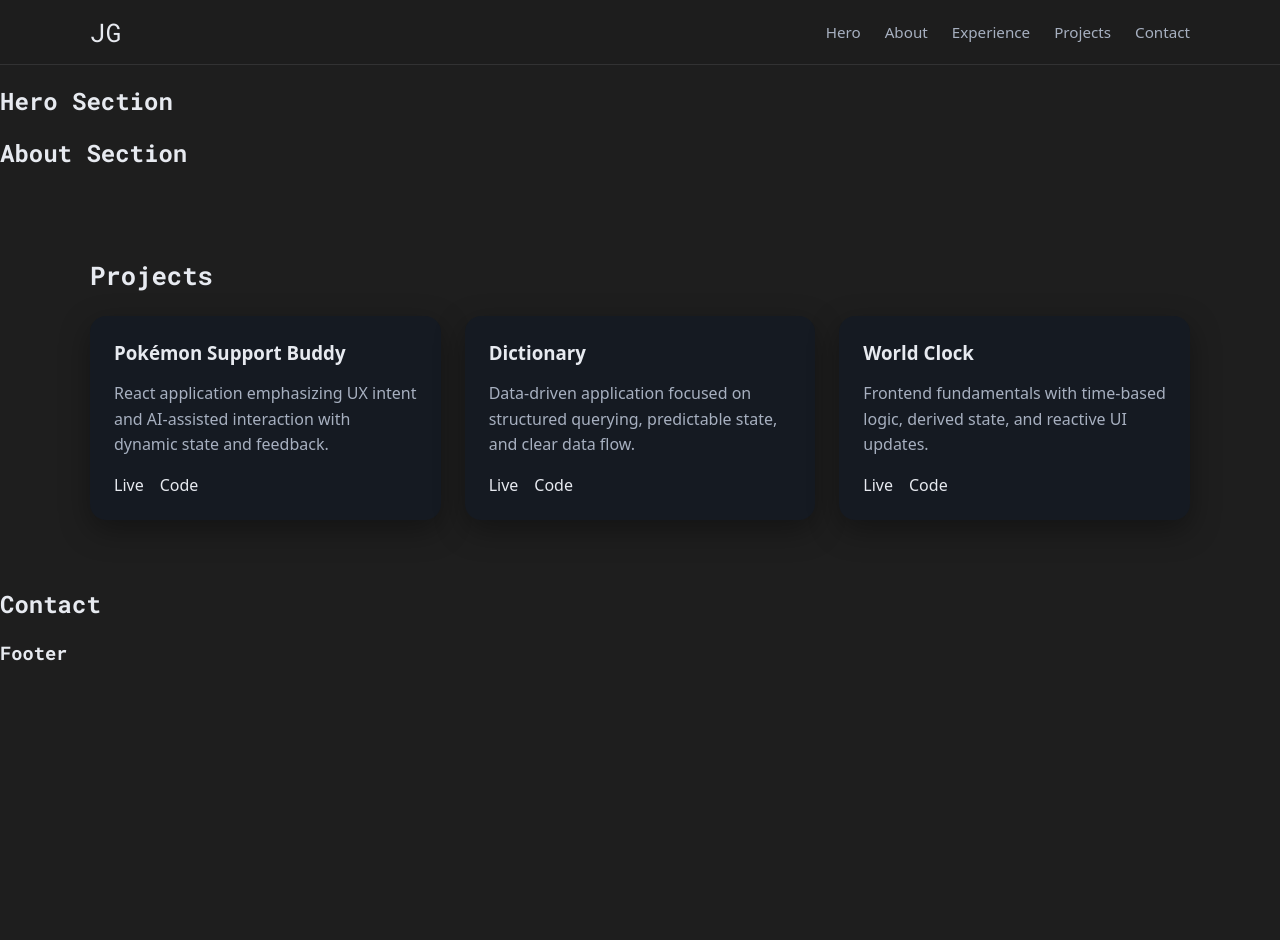
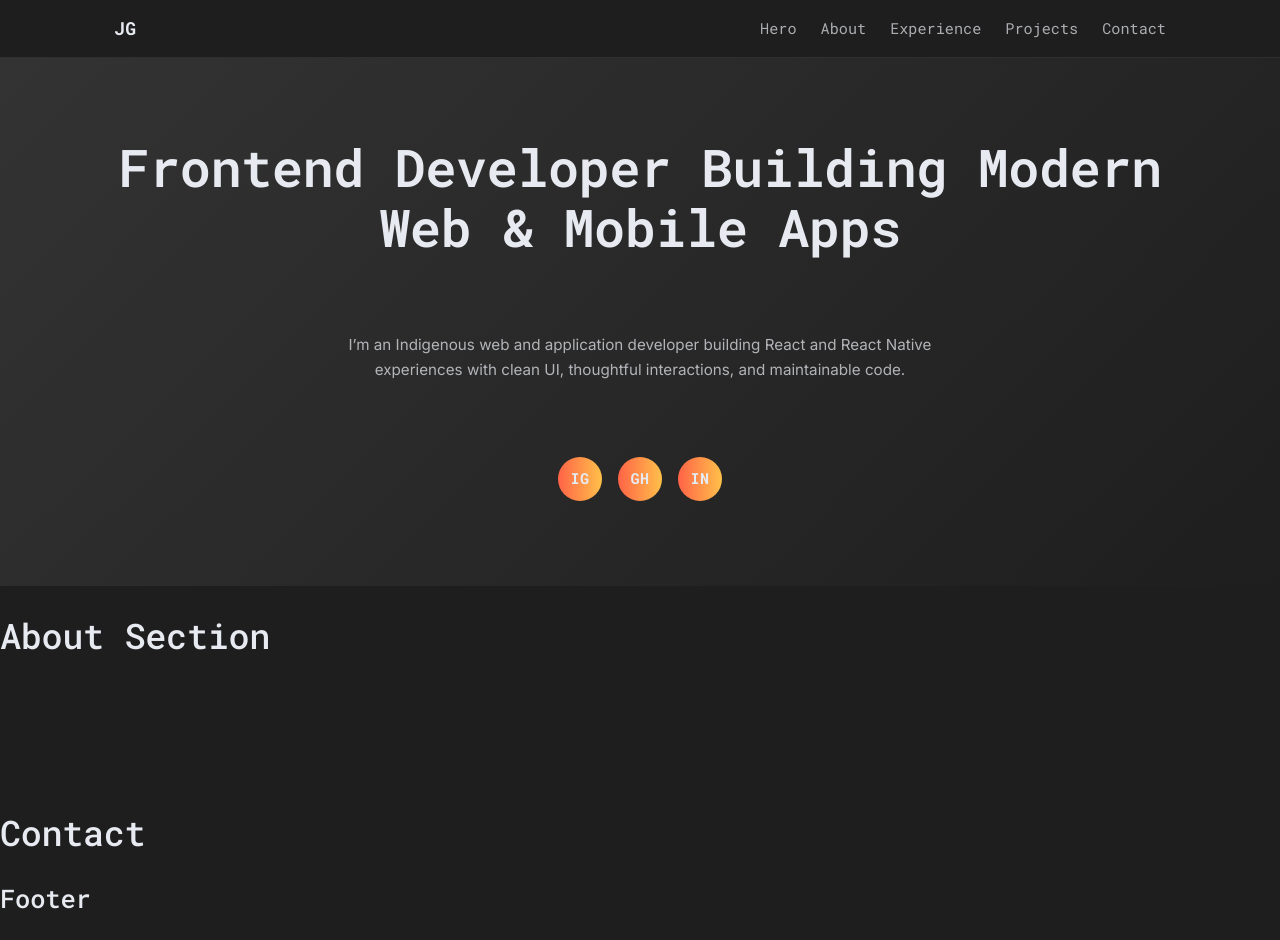
Before and after one commit to jordnlnn/dev-portfolio-26, a React (Vite) app: page / in a window 1280 px wide. Before the commit the page ends 800 px from the top, so only its background shows below. Built offline with nearby package versions, Linux system fonts and the light colour scheme.

Commit message:
Update readme

```diff
--- a/src/app/App.jsx
+++ b/src/app/App.jsx
@@ -9,11 +9,13 @@ export default function App() {
   return (
     <>
       <Navbar />
-      <Hero />
-      <About />
-      <Projects />
-      <Contact />
-      <Footer />
+      <main>
+        <Hero />
+        <About />
+        <Projects />
+        <Contact />
+        <Footer />
+      </main>
     </>
   );
 }
--- a/src/sections/Hero.jsx
+++ b/src/sections/Hero.jsx
@@ -1,7 +1,29 @@
 export default function Hero() {
   return (
-    <section id="hero">
-      <h1 style={{ fontFamily: "var(--font-mono)" }}>Hero Section</h1>
+    <section id="hero" className="hero">
+      <div className="container hero__inner">
+        <h1 className="hero__title">
+          Frontend Developer Building Modern Web & Mobile Apps
+        </h1>
+
+        <p className="hero__description">
+          I’m an Indigenous web and application developer building React and
+          React Native experiences with clean UI, thoughtful interactions, and
+          maintainable code.
+        </p>
+
+        <div className="hero__social" aria-label="Social links">
+          <a href="#" aria-label="Instagram">
+            IG
+          </a>
+          <a href="#" aria-label="GitHub">
+            GH
+          </a>
+          <a href="#" aria-label="LinkedIn">
+            IN
+          </a>
+        </div>
+      </div>
     </section>
   );
 }
--- a/src/sections/Projects.jsx
+++ b/src/sections/Projects.jsx
@@ -3,7 +3,7 @@ import { projects } from "../data/projects";
 export default function Projects() {
   return (
     <section style={{ padding: "var(--space-6) var(--space-4)" }} id="projects">
-      <div style={{ maxWidth: "var(--max)", margin: "0 auto" }}>
+      {/* <div style={{ maxWidth: "var(--max)", margin: "0 auto" }}>
         <h2
           style={{
             fontSize: "var(--fs-3)",
@@ -55,7 +55,7 @@ export default function Projects() {
             </article>
           ))}
         </div>
-      </div>
+      </div> */}
     </section>
   );
 }
--- a/src/styles/_globals.scss
+++ b/src/styles/_globals.scss
@@ -2,28 +2,85 @@ html {
   scroll-behavior: smooth;
 }
 
-section {
-  scroll-margin-top: 80px; /* accounts for sticky nav */
-}
-
 body {
   margin: 0;
+  min-height: 100vh;
+  background: var(--bg);
   font-family: var(--font-sans);
+  font-size: var(--fs-1);
+  line-height: 1.65;
   background: var(--bg);
   color: var(--text);
 }
 
+main {
+  padding-top: var(--nav-h, 58px);
+}
+
+// /* Make anchor jumps land nicely under the fixed navbar */
+// section {
+//   scroll-margin-top: calc(var(--nav-h) + 24px);
+// }
+
+/* Consistent content width */
 .container {
   max-width: var(--max);
   margin: 0 auto;
   padding: 0 var(--space-4);
 }
 
+/* Typography */
+h1,
+h2,
+h3 {
+  font-family: var(--font-mono);
+  font-weight: 500;
+  letter-spacing: -0.01em;
+  line-height: 1.2;
+}
+
+p {
+  margin: 0 0 var(--space-3);
+  color: var(--muted);
+}
+
+/* Size mapping */
+h1 {
+  font-size: var(--fs-5);
+}
+
+h2 {
+  font-size: var(--fs-4);
+}
+
+h3 {
+  font-size: var(--fs-3);
+}
+
+/* Body text */
+p,
+li {
+  font-family: var(--font-sans);
+  font-size: var(--fs-1);
+  color: var(--muted);
+}
+
+/* Small UI text */
+small,
+.meta {
+  font-size: var(--fs-0);
+  color: rgba(231, 234, 240, 0.6);
+}
+
+/* Links default: no hover color shift (you asked for “only change when clicked”) */
 a {
   color: inherit;
   text-decoration: none;
 }
 
-a:hover {
-  color: var(--text);
-}
+/* Focus styles (keyboard accessibility) */
+// :focus-visible {
+//   outline: 2px solid rgba(255, 192, 74, 0.55);
+//   outline-offset: 3px;
+//   border-radius: 10px;
+// }
--- /dev/null
+++ b/src/styles/_hero.scss
@@ -0,0 +1,54 @@
+.hero {
+  //padding-top: calc(var(--nav-h) + var(--space-6));
+  padding-bottom: var(--space-6);
+  background: var(--bg-gradient);
+}
+
+.hero__inner {
+  min-height: clamp(420px, 60vh, 560px);
+  display: grid;
+  place-items: center;
+  text-align: center;
+}
+
+.hero__title {
+  font-family: var(--font-mono);
+  font-weight: 600;
+  font-size: clamp(2rem, 4.8vw, 3.25rem);
+  line-height: 1.15;
+  color: var(--text);
+  margin-bottom: 0;
+  //text-wrap: balance;
+}
+
+.hero__description {
+  max-width: 70ch;
+  font-size: var(--fs-1);
+  color: rgba(231, 234, 240, 0.72);
+  margin-bottom: 0;
+}
+
+.hero__social {
+  display: flex;
+  gap: var(--space-3);
+  justify-content: center;
+}
+
+.hero__social a {
+  width: 44px;
+  height: 44px;
+  display: grid;
+  place-items: center;
+  border-radius: 100%;
+  background: var(--accent-gradient);
+  font-family: var(--font-mono);
+  font-weight: 700;
+  letter-spacing: 0.02em;
+  border: none !important;
+  outline: none !important;
+}
+
+.hero__social a:focus-visible {
+  outline: 2px solid rgba(255, 192, 74, 0.7);
+  outline-offset: 4px;
+}
--- a/src/styles/_navbar.scss
+++ b/src/styles/_navbar.scss
@@ -1,65 +1,84 @@
 .nav {
-  position: sticky;
+  position: fixed;
   top: 0;
-  z-index: 10;
-  background: color-mix(in srgb, var(--bg) 92%, transparent);
-  backdrop-filter: blur(10px);
-  border-bottom: 1px solid color-mix(in srgb, var(--text) 10%, transparent);
+  inset-inline: 0;
+  height: var(--nav-h);
+  z-index: 50;
+  background: var(--bg);
+  border-bottom: 1px solid var(--border);
 }
 
 .nav__inner {
+  height: 100%;
   display: flex;
   align-items: center;
   justify-content: space-between;
-  min-height: 64px;
 }
 
 .nav__brand {
   font-family: var(--font-mono);
   letter-spacing: 0.02em;
-  font-size: var(--fs-3);
+  font-size: var(--fs-2);
   color: var(--text);
+  font-weight: 700;
 }
 
 .nav__links {
   display: flex;
+  align-items: center;
   gap: var(--space-4);
+  font-family: var(--font-mono);
+  font-size: var(--fs-1);
 }
 
 .nav__links a {
-  color: var(--muted);
-  font-size: var(--fs-1);
+  color: rgba(231, 234, 240, 0.7);
   padding: 0.35rem 0;
-  border-bottom: 1px solid transparent;
+  position: relative;
 }
 
 .nav__links a:hover {
-  color: var(--text);
+  color: #ffffff;
 }
 
-.nav__links a:focus-visible {
-  outline: 2px solid color-mix(in srgb, var(--accent) 70%, transparent);
-  outline-offset: 4px;
-  border-radius: 8px;
+.nav__links a::after {
+  content: "";
+  position: absolute;
+  left: 0;
+  bottom: -0.25rem;
+  width: 100%;
+  height: 2px;
+  border-radius: 999px;
+  opacity: 0;
+  background: var(--accent-gradient);
+  transform: scaleX(0.85);
+  transform-origin: left;
+  transition: opacity 180ms ease, transform 180ms ease;
 }
 
-.nav__links a[aria-current="page"] {
-  color: var(--text);
-  border-bottom-color: var(--accent);
+/* Hover underline only (still no color change) */
+.nav__links a:hover::after {
+  opacity: 0.9;
+  transform: scaleX(1);
 }
 
-/* Mobile: let links wrap instead of cramming */
+/* Active state: gradient text + stronger underline */
+// .nav__links a[aria-current="page"] {
+//   color: transparent;
+//   background: var(--accent-gradient);
+//   -webkit-background-clip: text;
+//   background-clip: text;
+// }
+
+// .nav__links a[aria-current="page"]::after {
+//   opacity: 1;
+//   transform: scaleX(1);
+// }
+
+/* Mobile: keep it simple, no hamburger yet */
 @media (max-width: 640px) {
-  .nav__inner {
-    flex-wrap: wrap;
-    gap: var(--space-2);
-    padding-top: var(--space-2);
-    padding-bottom: var(--space-2);
-  }
-
   .nav__links {
-    width: 100%;
-    justify-content: flex-start;
     gap: var(--space-3);
+    font-size: 0.8rem;
   }
 }
--- a/src/styles/_reset.scss
+++ b/src/styles/_reset.scss
@@ -0,0 +1,9 @@
+*,
+*::before,
+*::after {
+  box-sizing: border-box;
+}
+
+body {
+  margin: 0;
+}
--- a/src/styles/_tokens.scss
+++ b/src/styles/_tokens.scss
@@ -1,19 +1,35 @@
 :root {
-  /* Colors */
+  /*Colors*/
   --bg: #1e1e1e;
-  --panel: #151a22;
   --text: #e7eaf0;
   --muted: #a7b0c0;
-  --accent: #ff6347;
+  --gray: #333333;
+  // --darker-gray: #1e1e1e;
+  //--panel: #151a22;
 
-  /* Type */
-  --font-sans: system-ui, -apple-system, Segoe UI, Roboto, Arial, sans-serif;
+  /* Accents */
+  --accent-1: #ff6347;
+  --accent-2: #ffc04a;
+
+  /* Gradients */
+  --accent-gradient: linear-gradient(90deg, var(--accent-1), var(--accent-2));
+  --bg-gradient: linear-gradient(135deg, var(--gray), var(--bg));
+
+  /* Navbar */
+  --nav-h: 58px;
+  --border: rgba(231, 234, 240, 0.08);
+
+  /* Fonts */
+  --font-sans: "Inter", Arial, sans-serif;
   --font-mono: "Roboto Mono", ui-monospace, monospace;
 
+  /* Type scale (editorial, restrained) */
+  --fs-0: 0.85rem;
   --fs-1: 0.95rem;
   --fs-2: 1.125rem;
   --fs-3: 1.6rem;
   --fs-4: 2.2rem;
+  --fs-5: 3rem;
 
   /* Spacing */
   --space-1: 0.5rem;
--- a/src/styles/main.scss
+++ b/src/styles/main.scss
@@ -2,3 +2,4 @@
 @use "./reset";
 @use "./globals";
 @use "./navbar";
+@use "./hero";
```
Also changed, not shown: 1 other file (tests, documents, lock files or other folders).
